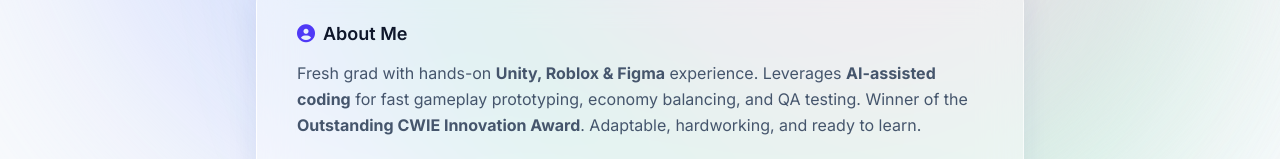
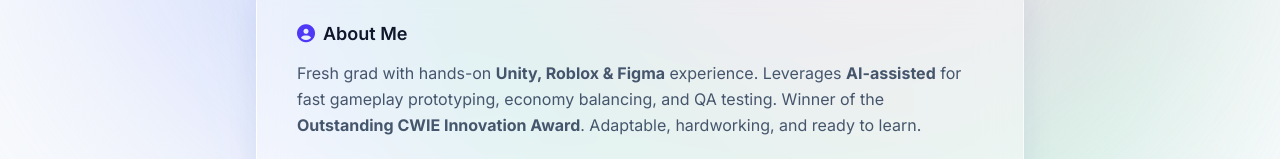
Before and after one commit to mona65dp/Portfolio, a React (Vite) app: page / in a window 1280 px wide. Shown: the part 523-682 px from the top of the page. Built offline with nearby package versions, Linux system fonts and the light colour scheme.

Commit message:
Update CV and Home component to enhance clarity and remove redundancy in descriptions

```diff
--- a/src/components/Home.jsx
+++ b/src/components/Home.jsx
@@ -276,7 +276,7 @@ function Home() {
             </h2>
             <p className="leading-relaxed text-slate-600">
               Fresh grad with hands-on <strong>Unity, Roblox & Figma</strong>{" "}
-              experience. Leverages <strong>AI-assisted coding</strong> for fast
+              experience. Leverages <strong>AI-assisted</strong> for fast
               gameplay prototyping, economy balancing, and QA testing. Winner of
               the <strong>Outstanding CWIE Innovation Award</strong>. Adaptable,
               hardworking, and ready to learn.
```
Also changed, not shown: 1 other file (tests, documents, lock files or other folders).
